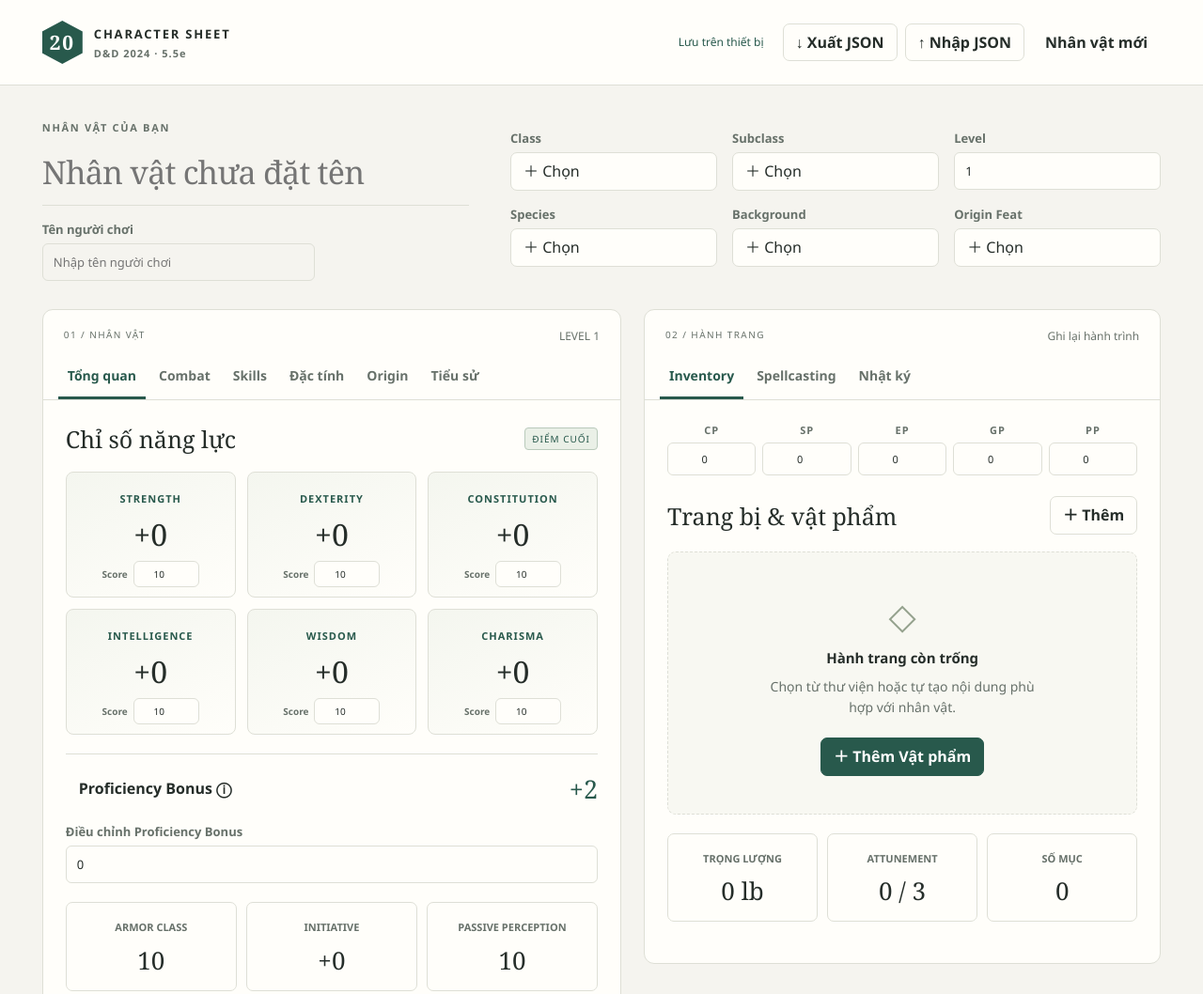
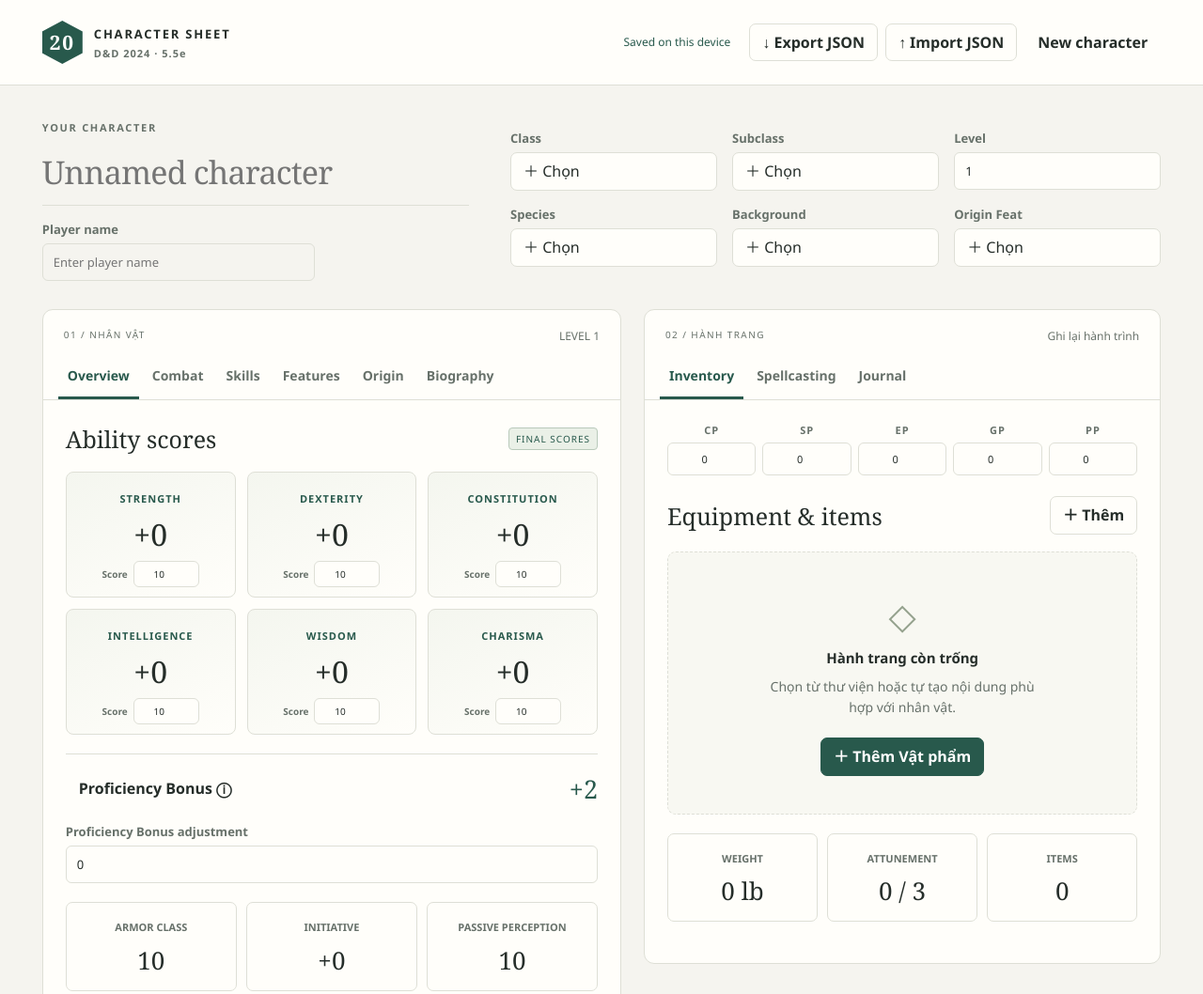
Before and after one commit to trangduythong1994/DnD2024, a website with bundled scripts: page index.html in a window 1280 px wide. Shown: the top 1058 px of the page at 94% size. Built offline with nearby package versions, Linux system fonts and the light colour scheme.

Commit message:
Update index.html

```diff
--- a/index.html
+++ b/index.html
@@ -159,3 +159,5 @@
     <script type="module" src="./app.js"></script>
   </body>
 </html>
+
+    <script src="./english.js"></script>
```
